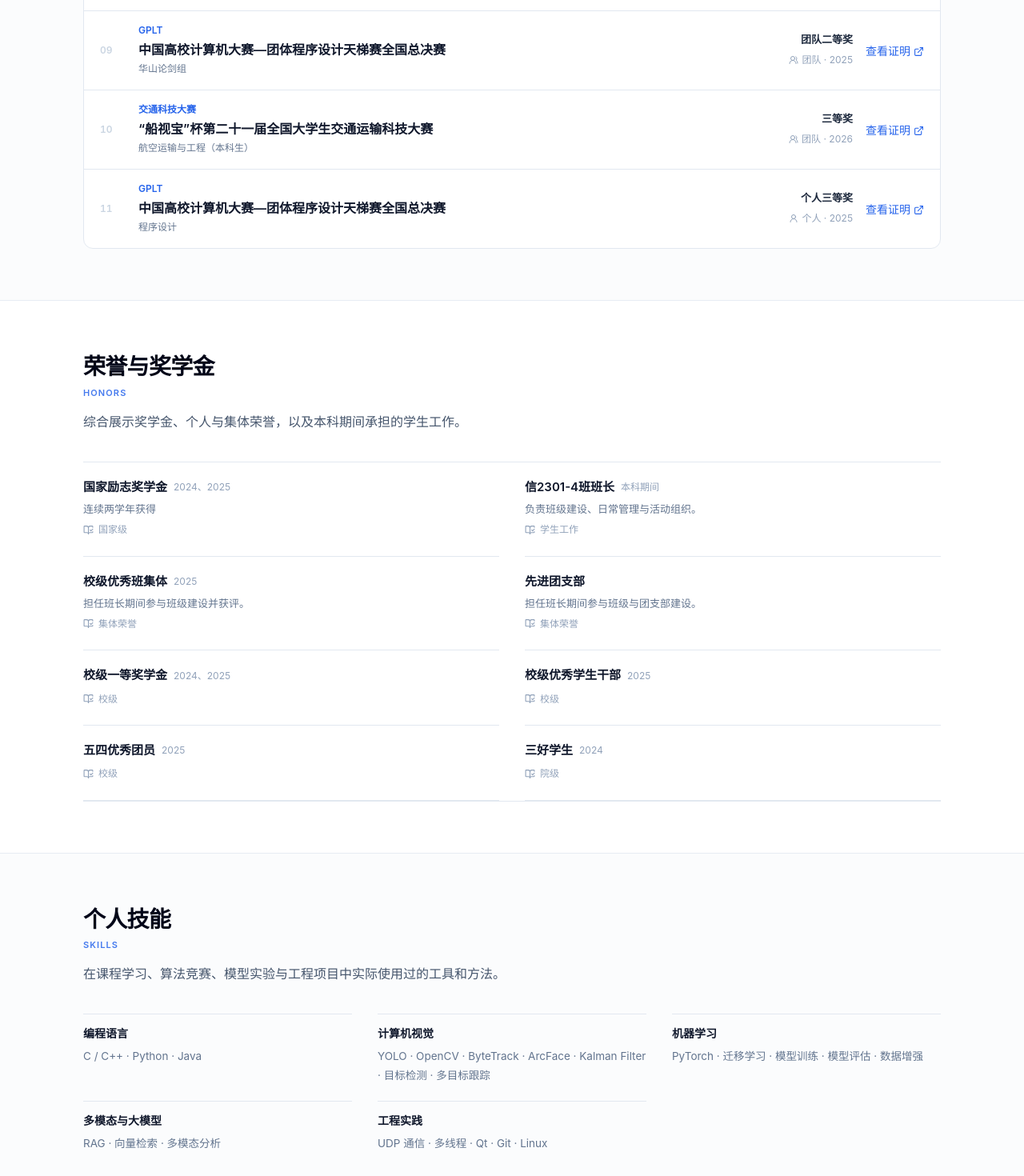
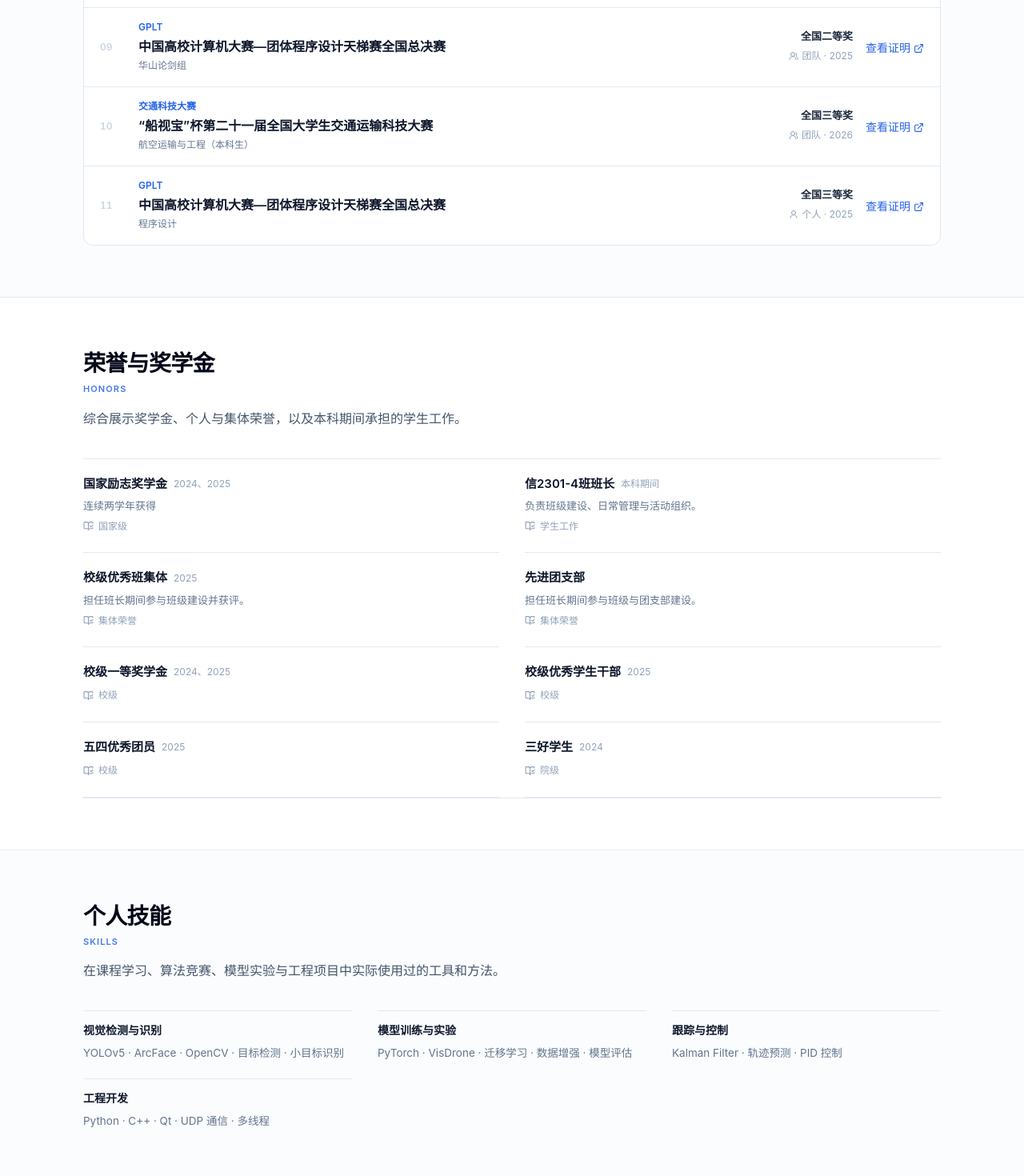
Before and after one commit to RenLeikang/RenLeikang.github.io, a React (Vite) app: page / in a window 1280 px wide. Shown: the part 4040-5510 px from the top of the page at 80% size. Built offline with nearby package versions, Linux system fonts and the light colour scheme.

Commit message:
更新主页内容

```diff
--- a/src/components/Competitions.tsx
+++ b/src/components/Competitions.tsx
@@ -23,6 +23,12 @@ const orderedCompetitions = [...competitions].sort(
 
 const representativeIds = new Set(prestigeOrder.slice(0, 6));
 
+function displayAward(award: string, index: number) {
+  if (index < 2) return award;
+  const level = award.match(/[一二三]等奖/)?.[0];
+  return level ? `全国${level}` : award;
+}
+
 export default function Competitions() {
   return (
     <Section id="competitions" eyebrow="Competitions" title="竞赛获奖" intro="按赛事代表性与奖项等级排列，完整保留全部国家级竞赛成果。" className="border-y border-slate-200/80 bg-slate-50/60 dark:border-slate-800 dark:bg-slate-900/35">
@@ -44,7 +50,7 @@ export default function Competitions() {
               <p className="mt-0.5 text-xs leading-5 text-slate-500">{item.category}{item.privacyNote ? ` · ${item.privacyNote}` : ""}</p>
             </div>
             <div className="flex items-center gap-3 sm:block sm:text-right">
-              <p className="text-[13px] font-semibold text-slate-800 dark:text-slate-200">{item.award}</p>
+              <p className="text-[13px] font-semibold text-slate-800 dark:text-slate-200">{displayAward(item.award, index)}</p>
               <p className="mt-0.5 inline-flex items-center gap-1 text-xs text-slate-400 sm:justify-end">{item.teamType === "团队" ? <UsersRound size={12} /> : <UserRound size={12} />}{item.teamType} · {item.year}</p>
             </div>
             <div className="justify-self-start sm:justify-self-end"><ProofViewer proof={item.proof} label="查看证明" /></div>
--- a/src/data/profile.ts
+++ b/src/data/profile.ts
@@ -40,9 +40,8 @@ export const researchInterests: ResearchInterest[] = [
 ];
 
 export const skillGroups = [
-  { title: "编程语言", items: ["C / C++", "Python", "Java"] },
-  { title: "计算机视觉", items: ["YOLO", "OpenCV", "ByteTrack", "ArcFace", "Kalman Filter", "目标检测", "多目标跟踪"] },
-  { title: "机器学习", items: ["PyTorch", "迁移学习", "模型训练", "模型评估", "数据增强"] },
-  { title: "多模态与大模型", items: ["RAG", "向量检索", "多模态分析"] },
-  { title: "工程实践", items: ["UDP 通信", "多线程", "Qt", "Git", "Linux"] },
+  { title: "视觉检测与识别", items: ["YOLOv5", "ArcFace", "OpenCV", "目标检测", "小目标识别"] },
+  { title: "模型训练与实验", items: ["PyTorch", "VisDrone", "迁移学习", "数据增强", "模型评估"] },
+  { title: "跟踪与控制", items: ["Kalman Filter", "轨迹预测", "PID 控制"] },
+  { title: "工程开发", items: ["Python", "C++", "Qt", "UDP 通信", "多线程"] },
 ] as const;
```
